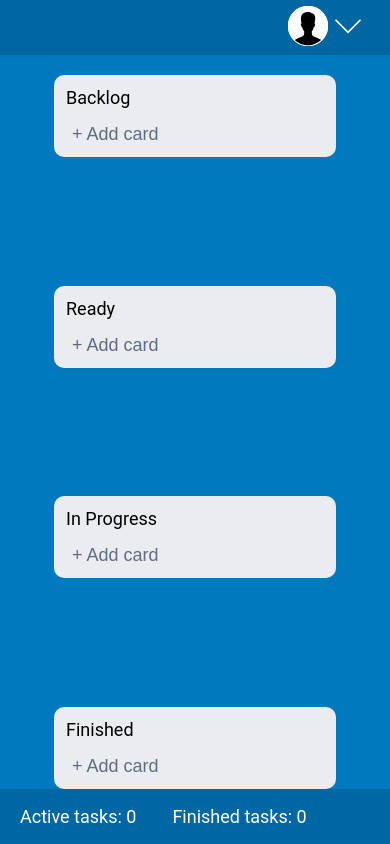
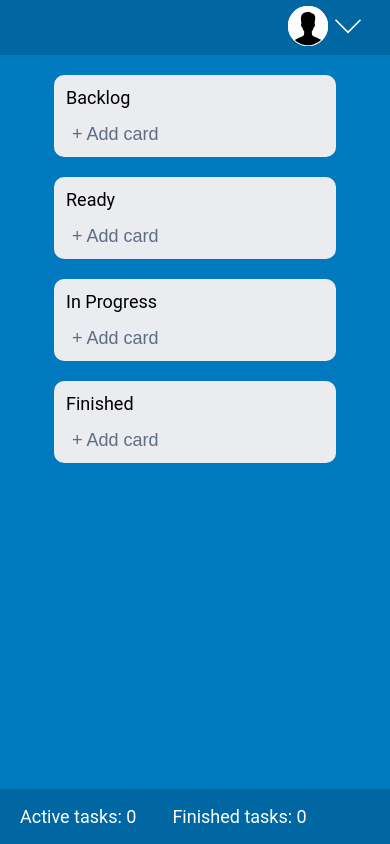
Before and after one commit to Stanisgrox/Typescript-React-Kanban-board, a React (Create React App) app: page / in a window 390 px wide. Built offline with nearby package versions, Linux system fonts and the light colour scheme.

Commit message:
Fix mobile

```diff
--- a/src/index.css
+++ b/src/index.css
@@ -40,5 +40,6 @@ body {
 @media (max-width: 1134px) {
   .card-wrapper{
     flex-direction: column;
+    justify-content: start;
   }
 }
```
